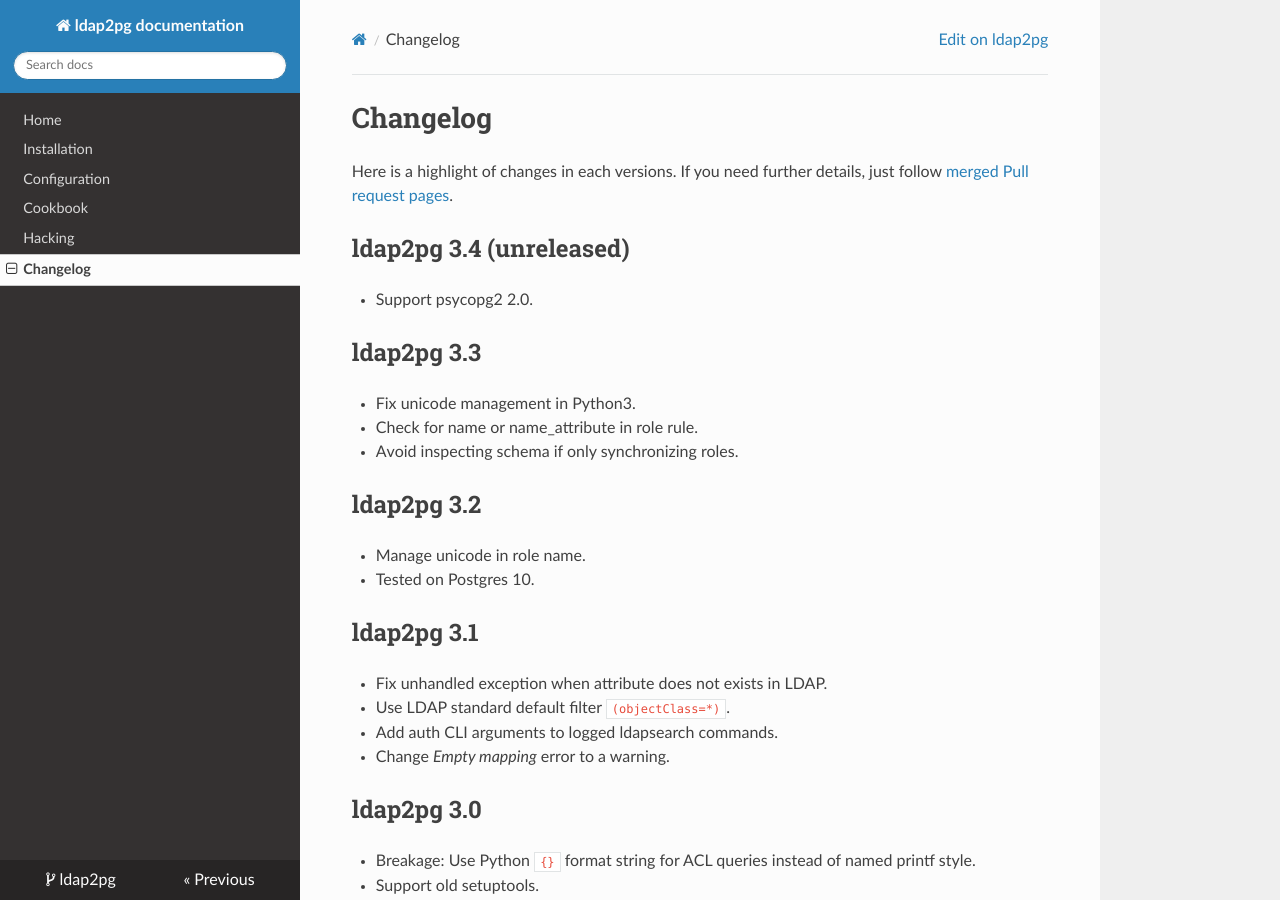
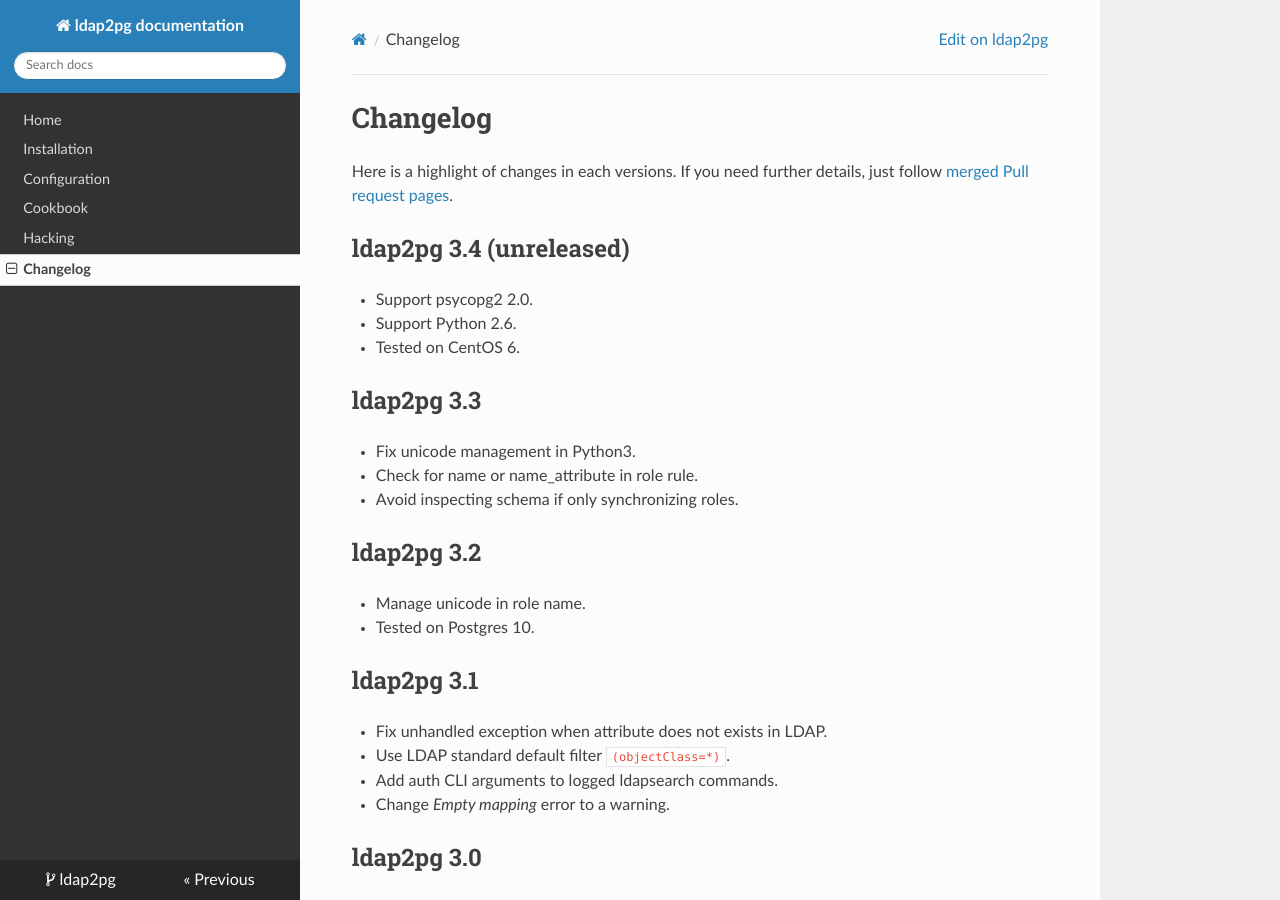
Before and after one commit to dalibo/ldap2pg, an MkDocs documentation site: the page built from docs/changelog.md, in a window 1280 px wide and 900 px high. Built offline with MkDocs 1.6.1, drawn with Linux system fonts in a browser that asks for light colours; nearby versions of some CDN libraries; old or Windows-style settings are respelled for this version of MkDocs.

```diff
--- a/docs/changelog.md
+++ b/docs/changelog.md
@@ -11,6 +11,8 @@
 # ldap2pg 3.4 (unreleased)
 
 - Support psycopg2 2.0.
+- Support Python 2.6.
+- Tested on CentOS 6.
 
 
 # ldap2pg 3.3
--- a/setup.cfg
+++ b/setup.cfg
@@ -3,6 +3,7 @@
 classifiers =
     License :: OSI Approved
     Programming Language :: Python :: 2
+    Programming Language :: Python :: 2.6
     Programming Language :: Python :: 2.7
     Programming Language :: Python :: 3
     Programming Language :: Python :: 3.4
```
Also changed, not shown: 1 other file.
